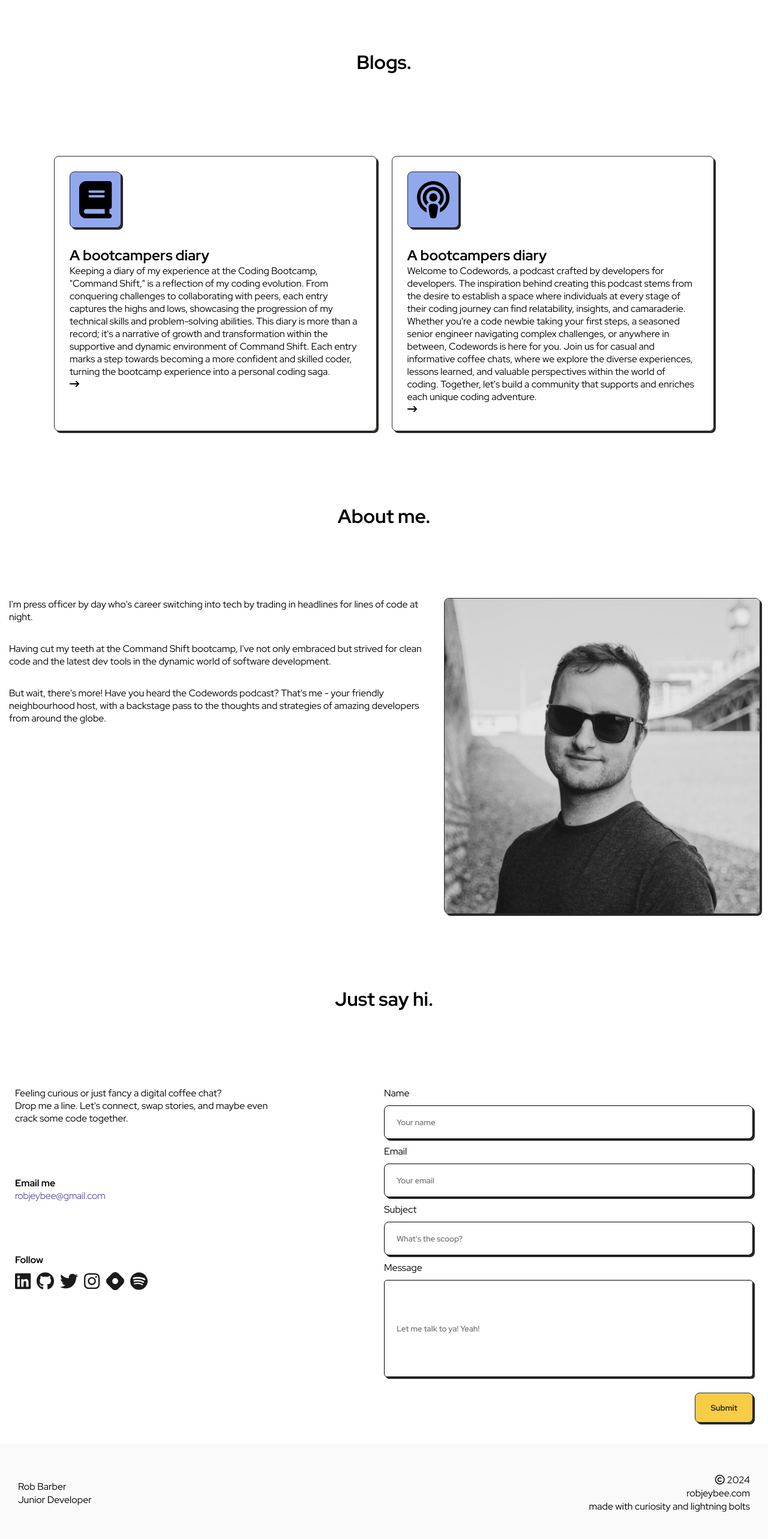
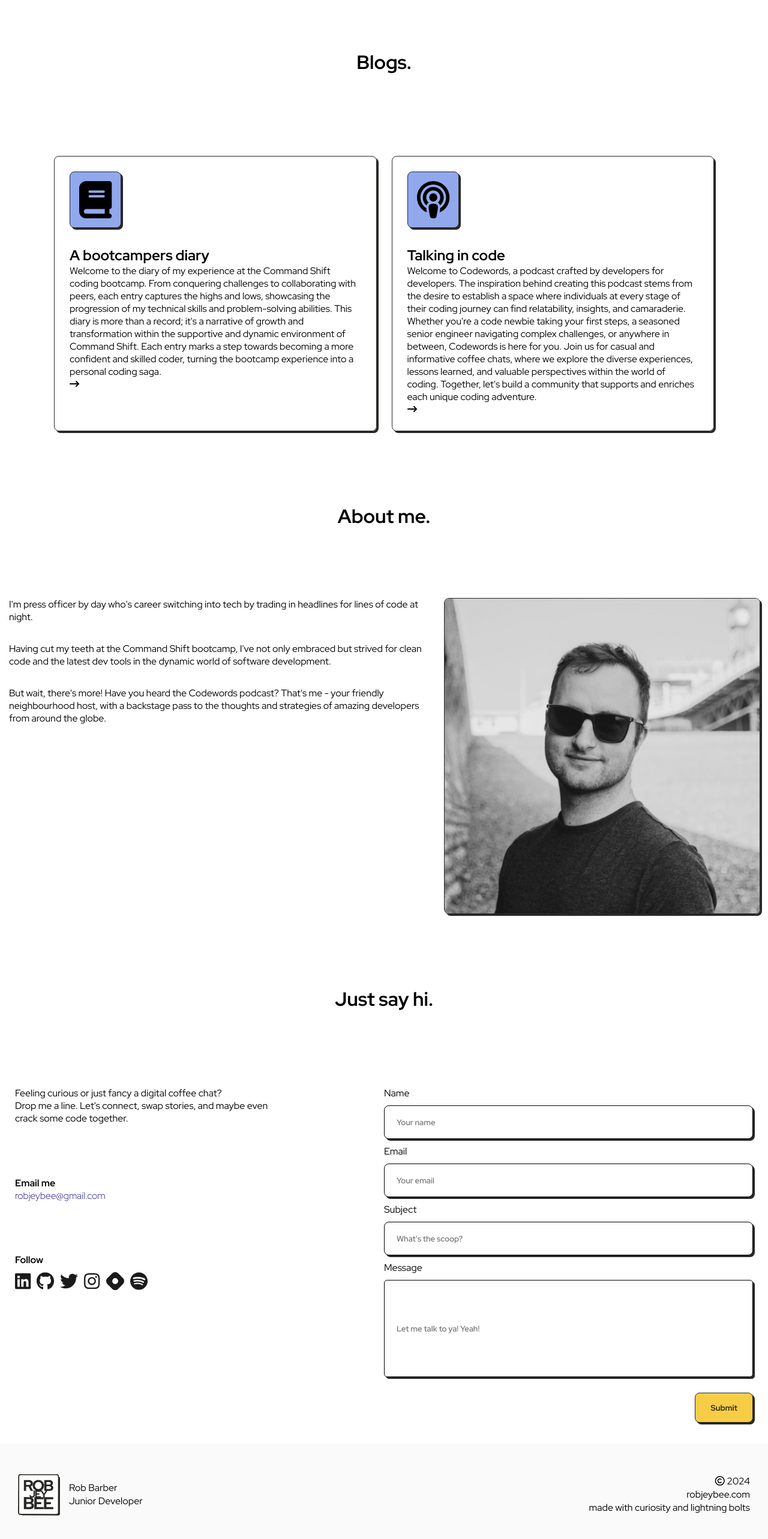
Before and after one commit to robjeybee/robjeybee-portfolio, a React (Vite) app: page / in a window 1280 px wide. Shown: the part 2409-4975 px from the top of the page at 60% size. Built offline with nearby package versions, Linux system fonts and the light colour scheme.

Commit message:
added missing nav links and footer svg

```diff
--- a/index.html
+++ b/index.html
@@ -4,8 +4,8 @@
     <meta charset="UTF-8" />
     <link
       rel="icon"
-      type="image/svg+xml"
-      href="/robjeybee-lightning-bolt.svg"
+      type="image/png"
+      href="/robjeybee-lightning.png"
     />
     <meta name="viewport" content="width=device-width, initial-scale=1.0" />
     <title>robjeybee.com</title>
--- a/src/components/Blog.jsx
+++ b/src/components/Blog.jsx
@@ -17,7 +17,7 @@ const Blog = () => {
               <h2 className="blog-card-title">A bootcampers diary</h2>
               <div className="blog-text">
                 <p>
-                  Keeping a diary of my experience at the Coding Bootcamp, "Command Shift," is a reflection of my coding evolution. From conquering challenges to collaborating with peers, each entry captures the highs and lows, showcasing the progression of my technical skills and problem-solving abilities. This diary is more than a record; it's a narrative of growth and transformation within the supportive and dynamic environment of Command Shift. Each entry marks a step towards becoming a more confident and skilled coder, turning the bootcamp experience into a personal coding saga.
+                  Welcome to the diary of my experience at the Command Shift coding bootcamp. From conquering challenges to collaborating with peers, each entry captures the highs and lows, showcasing the progression of my technical skills and problem-solving abilities. This diary is more than a record; it's a narrative of growth and transformation within the supportive and dynamic environment of Command Shift. Each entry marks a step towards becoming a more confident and skilled coder, turning the bootcamp experience into a personal coding saga.
                 </p>
               </div>
             </div>
@@ -34,7 +34,7 @@ const Blog = () => {
               <FontAwesomeIcon icon={faPodcast} className="blog-fa-icon" />
             </div>
             <div className="blog-content">
-              <h2 className="blog-card-title">A bootcampers diary</h2>
+              <h2 className="blog-card-title">Talking in code</h2>
               <div className="blog-text">
                 <p>
                  Welcome to Codewords, a podcast crafted by developers for developers. The inspiration behind creating this podcast stems from the desire to establish a space where individuals at every stage of their coding journey can find relatability, insights, and camaraderie. Whether you're a code newbie taking your first steps, a seasoned senior engineer navigating complex challenges, or anywhere in between, Codewords is here for you. Join us for casual and informative coffee chats, where we explore the diverse experiences, lessons learned, and valuable perspectives within the world of coding. Together, let's build a community that supports and enriches each unique coding adventure.
--- a/src/components/Footer.jsx
+++ b/src/components/Footer.jsx
@@ -9,7 +9,7 @@ const Footer = () => {
       <footer className="footer">
         <div className="footer-content">
           <div className="footer-content-left">
-
+            <img src="/robjeybee-square-logo.svg" alt="" />
             <div>
               <p>Rob Barber</p>
               <p>Junior Developer</p>
--- a/src/components/Header.jsx
+++ b/src/components/Header.jsx
@@ -18,10 +18,10 @@ const Header = () => {
             <div>robjeybee.</div>
           </div>
           <div className="nav-links">
-            <a href="" className="linkedin-nav-icon">
+            <a href="https://www.linkedin.com/in/robjeybee/" className="linkedin-nav-icon" target="_blank">
               LinkedIn
             </a>
-            <a href="" className="github-nav-icon">
+            <a href="https://github.com/robjeybee" className="github-nav-icon" target="_blank">
               GitHub
             </a>
             <a href="" className="lets-talk-nav-btn">
--- a/src/styles/blog.scss
+++ b/src/styles/blog.scss
@@ -26,12 +26,14 @@
     padding: 10px;
 }
 
+
 .blog-item-card {
   padding: 15px;
   border-radius: 8px;
   overflow: hidden;
   cursor: pointer;
 }
+
 
 .blog-fa-icon {
   border: 1px solid var(--primary-font-color);
@@ -42,10 +44,6 @@
   border-radius: 8px;
 }
 
-.blog-content {
-
-
-}
 
 .blog-card-title {
   padding-top: 30px;
```
Also changed, not shown: public/robjeybee-lightning.png (added).
